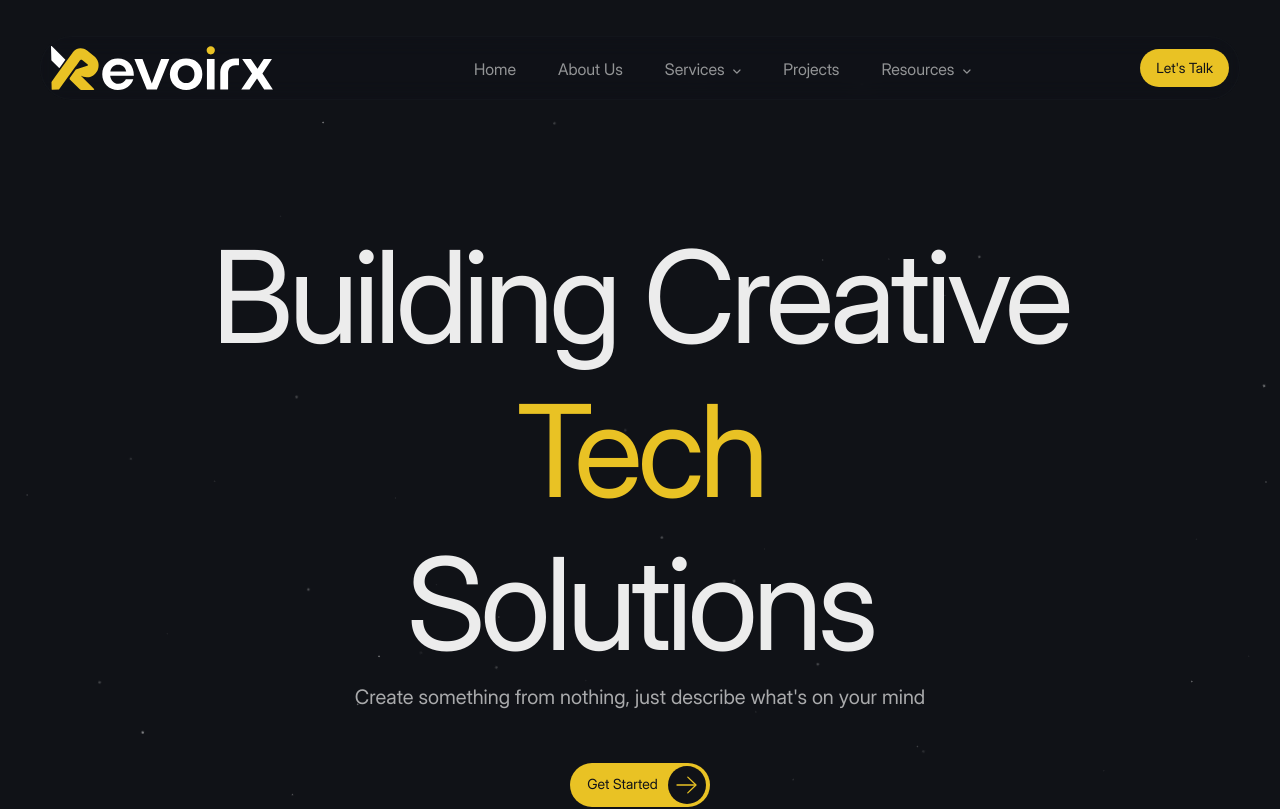
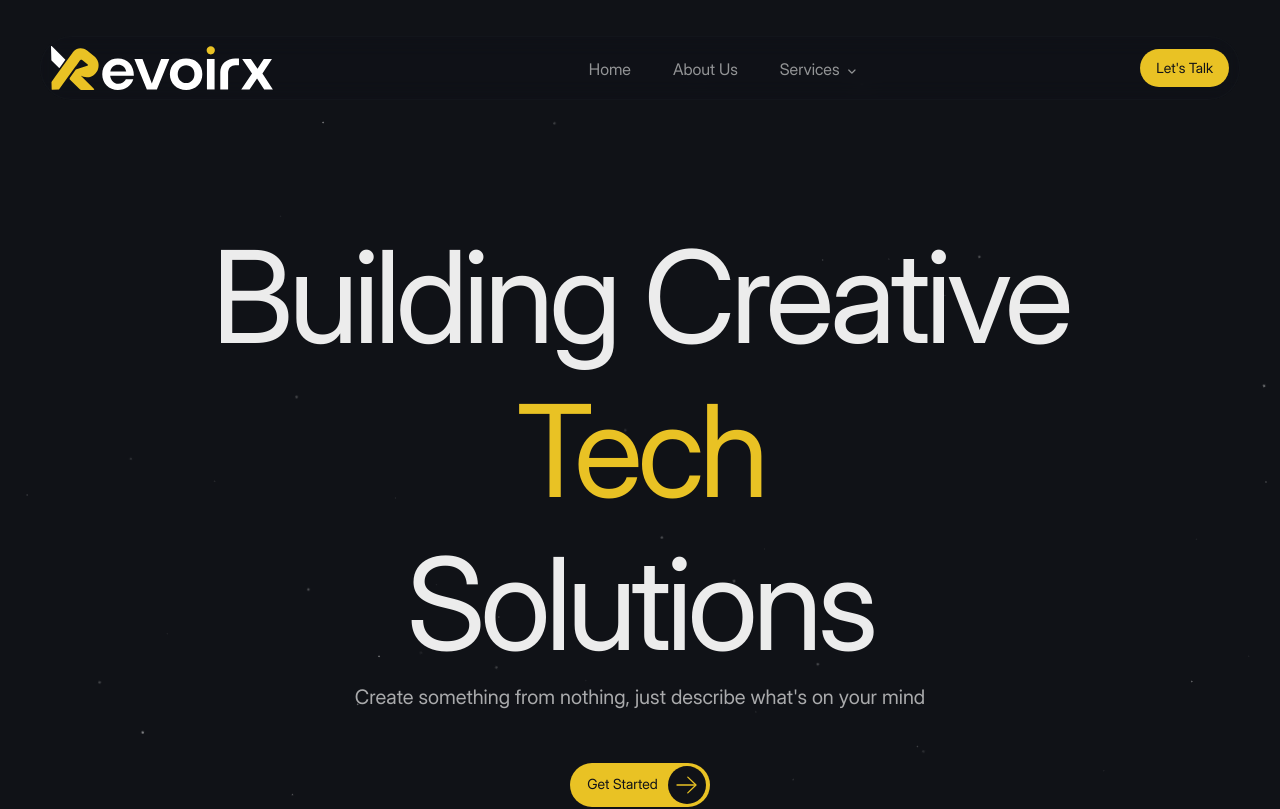
Before and after one commit to Nafizgsr/Revoirx-Website, a React (Vite) app: page / in a window 1280 px wide. Shown: the top 809 px of the page. Built offline with nearby package versions, Linux system fonts and the light colour scheme; a web font is replaced by a local one.

Commit message:
new navbar

```diff
--- a/src/components/Navbar/Navbar.css
+++ b/src/components/Navbar/Navbar.css
@@ -272,7 +272,7 @@ ul li a i{
 }
 
 .nav-sub-ul li a:hover{
-    background-color: #262830;
+    background-color: #292b33;
     backdrop-filter: blur;
 }
 
--- a/src/components/Navbar/Navbar.jsx
+++ b/src/components/Navbar/Navbar.jsx
@@ -8,6 +8,7 @@ const Navbar = () => {
     }
     const [showMenu1, setShowMenu1] = useState(false);
     const [showMenu2, setShowMenu2] = useState(false);
+       // eslint-disable-next-line no-unused-vars
        const toggleMenu1 = () => {
         if (showMenu1) {
             setShowMenu1(false);
@@ -54,17 +55,9 @@ const Navbar = () => {
                                 Services <i className="fa-solid fa-angle-down"></i>
 
                             </a>
-                            {/* <div className="sub-nav-list-div">
-                                <ul className="sub-nav-list">
-                                    <li className="sub-nav-list-item"><a>Blogs</a></li>
-                                    <li className="sub-nav-list-item"><a>Case&nbsp;Studies</a></li>
-                                    <li className="sub-nav-list-item"><a>About</a></li>
-                                    <li className="sub-nav-list-item"><a>Inspiration</a></li>
-                                </ul>
-                            </div> */}
                         </li>
-                        <li><a>Projects</a></li>
-                        <li><a className={`resources-class ${showMenu1 ? "glow" : ""}`} onClick={toggleMenu1}>Resources <i className="fa-solid fa-angle-down"></i></a></li>
+                        {/* <li><a>Projects</a></li>
+                        <li><a className={`resources-class ${showMenu1 ? "glow" : ""}`} onClick={toggleMenu1}>Resources <i className="fa-solid fa-angle-down"></i></a></li> */}
                     </ul>
                 </div>
                 <button className='lets-talk-btn' onClick={()=> letsTalkBtn()}>Let's Talk</button>
```
